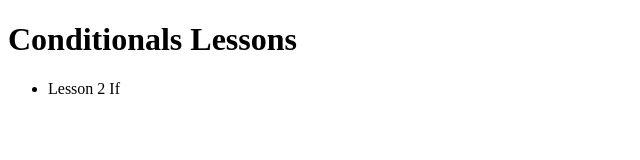
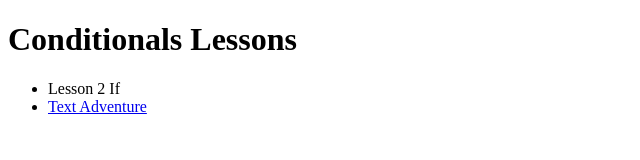
Before and after one commit to Maax279/Maax279.github.io, a plain HTML site: page U5_Conditionals/conditionals.html in a window 1280 px wide. Shown: the whole page, without its empty margins (0-640 px from the left). Drawn offline with Linux system fonts and the light colour scheme.

Commit message:
Update conditionals.html

```diff
--- a/U5_Conditionals/conditionals.html
+++ b/U5_Conditionals/conditionals.html
@@ -10,6 +10,9 @@
     <h1>Conditionals Lessons</h1>
     <ul>
         <li>Lesson 2 If</li>
+        <li>
+         <a href="5.5_Nested">Text Adventure</a>
+        </li>
     </ul>
 </body>
 </html>
```
